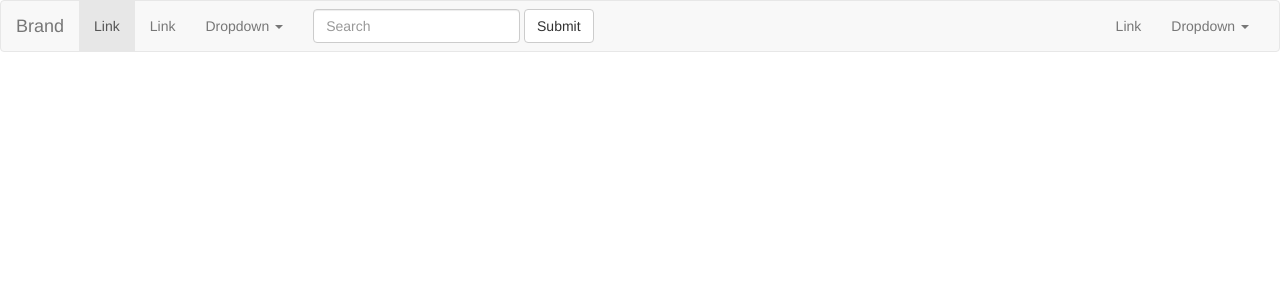
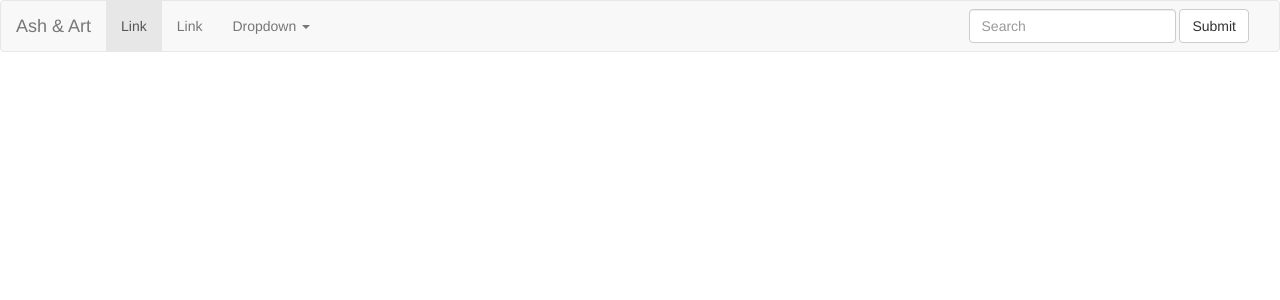
Before and after one commit to muturi254/galleria, a Django app: page / in a window 1280 px wide. Shown: the top 300 px of the page. Run offline with Django 3.2, Linux system fonts and the light colour scheme; some libraries are stand-ins or nearby versions.

Commit message:
updated brand name

```diff
--- a/galleria/templates/galleria/navbar.html
+++ b/galleria/templates/galleria/navbar.html
@@ -8,7 +8,7 @@
         <span class="icon-bar"></span>
         <span class="icon-bar"></span>
       </button>
-      <a class="navbar-brand" href="#">Brand</a>
+      <a class="navbar-brand" href="#">Ash & Art</a>
     </div>
 
     <!-- Collect the nav links, forms, and other content for toggling -->
@@ -29,25 +29,12 @@
           </ul>
         </li>
       </ul>
-      <form class="navbar-form navbar-left" role="search">
+      <form class="navbar-form navbar-right" role="search">
         <div class="form-group">
           <input type="text" class="form-control" placeholder="Search">
         </div>
         <button type="submit" class="btn btn-default">Submit</button>
       </form>
-      <ul class="nav navbar-nav navbar-right">
-        <li><a href="#">Link</a></li>
-        <li class="dropdown">
-          <a href="#" class="dropdown-toggle" data-toggle="dropdown" role="button" aria-haspopup="true" aria-expanded="false">Dropdown <span class="caret"></span></a>
-          <ul class="dropdown-menu">
-            <li><a href="#">Action</a></li>
-            <li><a href="#">Another action</a></li>
-            <li><a href="#">Something else here</a></li>
-            <li role="separator" class="divider"></li>
-            <li><a href="#">Separated link</a></li>
-          </ul>
-        </li>
-      </ul>
     </div><!-- /.navbar-collapse -->
   </div><!-- /.container-fluid -->
 </nav>
```
